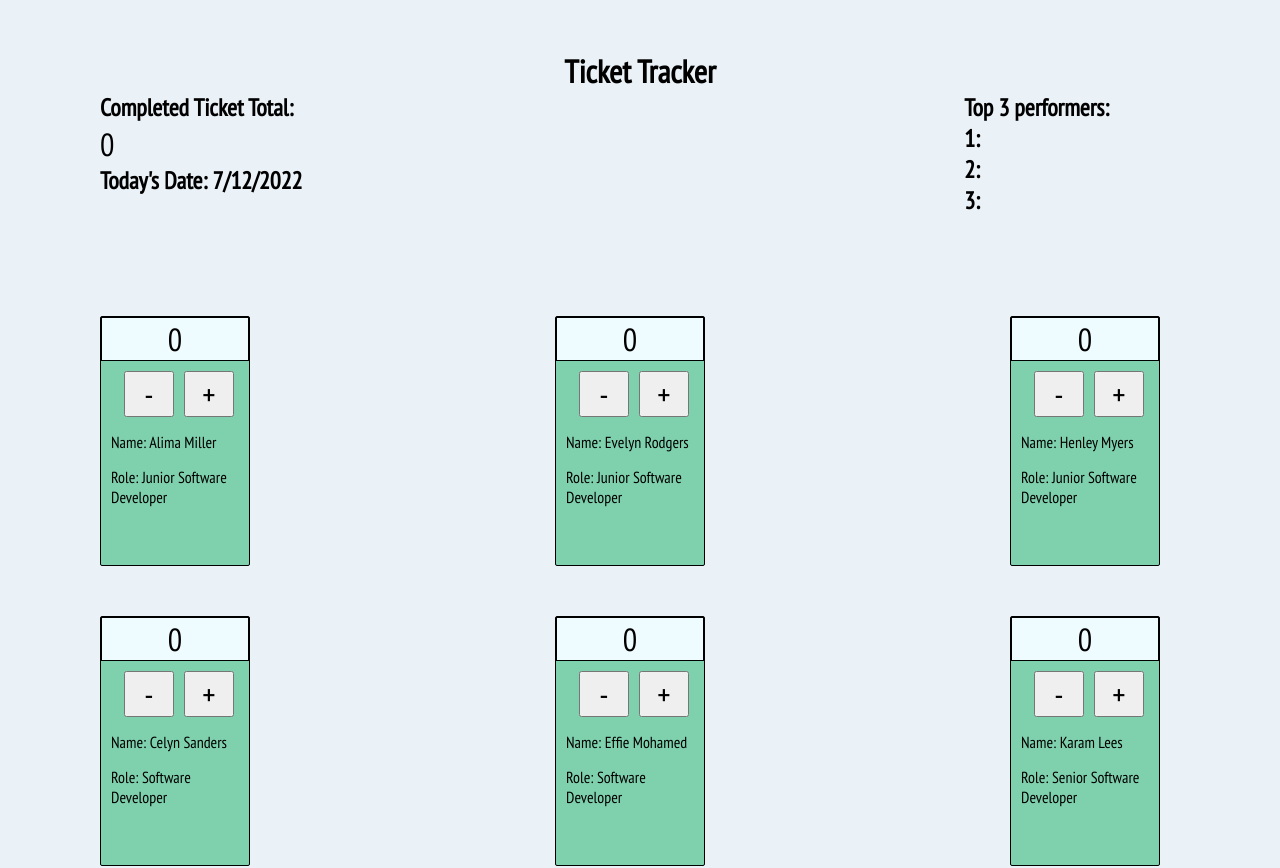
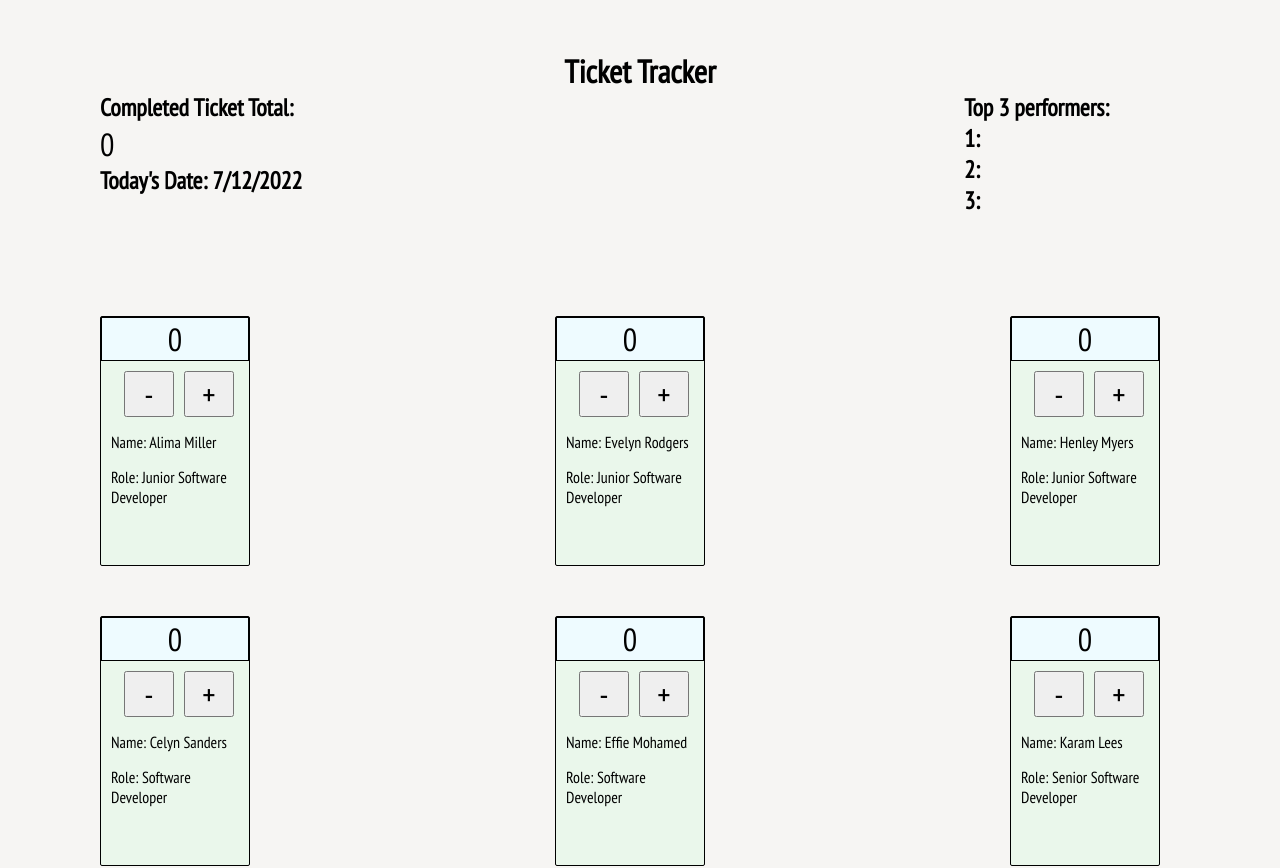
Before and after one commit to chrisbigland/ticket-tracker, a React (Create React App) app: page / in a window 1280 px wide. Shown: the top 868 px of the page. Built offline with nearby package versions, Linux system fonts and the light colour scheme.

Commit message:
updated stylings

```diff
--- a/src/components/Employee/Employee.module.scss
+++ b/src/components/Employee/Employee.module.scss
@@ -1,5 +1,5 @@
 .employee {
-    background-color: #7FD1AE;
+    background-color: #EAF7EB;
     width: 150px;
     height: 250px;
     border: 1px solid black;
@@ -15,7 +15,6 @@
 }
 
 .plusMinus {
-    // font-size: 2rem;
     display: flex;
     justify-content: space-between;
     padding: 0px 15px;
--- a/src/index.css
+++ b/src/index.css
@@ -14,7 +14,7 @@ body {
     sans-serif;
   -webkit-font-smoothing: antialiased;
   -moz-osx-font-smoothing: grayscale;
-  background-color: #EAF1F7;
+  background-color: #F6F5F3;
   max-width: 100vw;
   max-height: 100vh;
 }
```
Also changed, not shown: src/App.jsx (+9 -6 lines).
